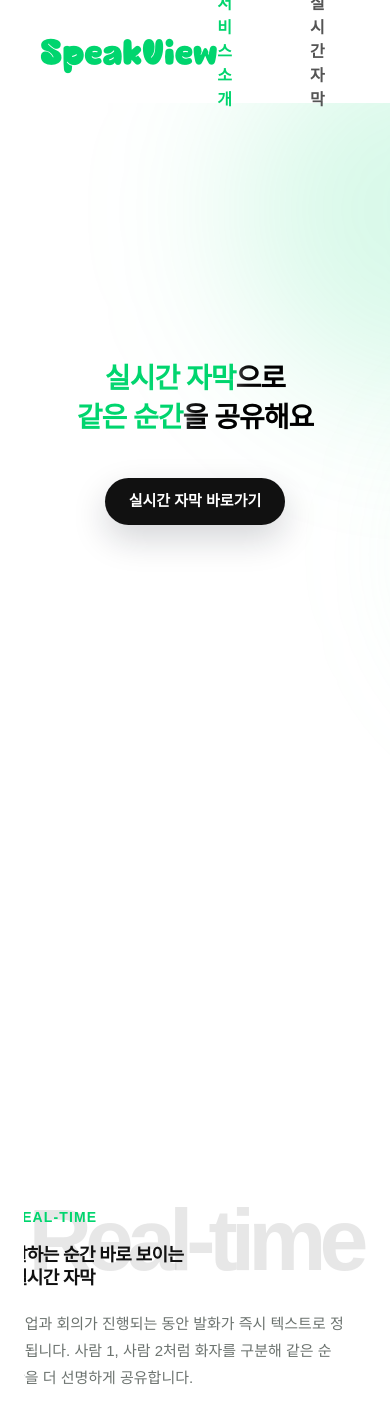
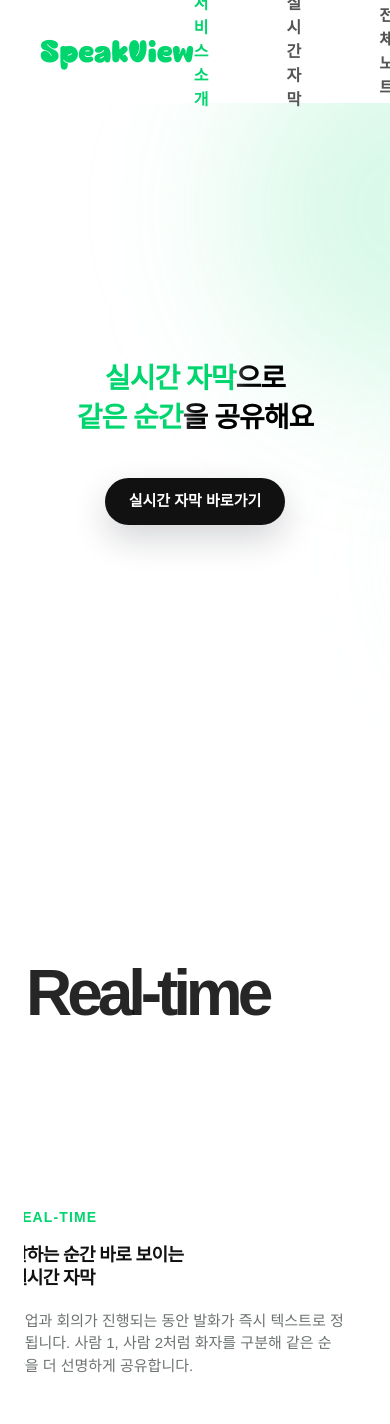
Before and after one commit to TUK-subtitle/project-FE, a React (Vite) app: page /main in a window 390 px wide. Shown: the top 1424 px of the page. Built offline with nearby package versions, Linux system fonts and the light colour scheme; no server answers; a web font is replaced by a local one.

Commit message:
feat:온보딩 디자인 수정

```diff
--- a/src/pages/MainPage.tsx
+++ b/src/pages/MainPage.tsx
@@ -96,8 +96,18 @@ export default function MainPage() {
   const summaryOpacity = clamp((showcaseProgress - 0.58) / 0.18, 0, 1);
   const realtimeContentProgress = clamp((showcaseProgress - 0.04) / 0.56, 0, 1);
   const summaryContentProgress = clamp((showcaseProgress - 0.62) / 0.3, 0, 1);
-  const realtimeContentTranslateY = 36 - realtimeContentProgress * 180;
-  const summaryContentTranslateY = 36 - summaryContentProgress * 180;
+  const realtimeContentTranslateY =
+    realtimeContentProgress < 0.22
+      ? 36 - (realtimeContentProgress / 0.22) * 88
+      : realtimeContentProgress < 0.76
+        ? -52
+        : -52 - ((realtimeContentProgress - 0.76) / 0.24) * 92;
+  const summaryContentTranslateY =
+    summaryContentProgress < 0.14
+      ? 36 - (summaryContentProgress / 0.14) * 92
+      : summaryContentProgress < 0.9
+        ? -56
+        : -56 - ((summaryContentProgress - 0.9) / 0.1) * 88;
   const showcaseSectionTop = showcaseRef.current?.offsetTop ?? 0;
   const showcaseSectionHeight = showcaseRef.current?.offsetHeight ?? 0;
   const showcaseCanvasHeight = Math.max(viewportHeight - 103, 0);
@@ -121,7 +131,7 @@ export default function MainPage() {
         >
           <Link
             to="/main"
-            className="font-['Chab'] text-[30px] leading-[64px] text-[#00d56e]"
+            className="font-['Chab'] text-[26px] leading-[64px] text-[#00d56e]"
           >
             SpeakView
           </Link>
@@ -282,7 +292,7 @@ function ShowcaseCard({
           </span>
         ))}
       </h2>
-      <p className="mt-5 text-[15px] leading-[1.8] text-[#6c736f]">
+      <p className="mt-5 text-[15px] leading-[1.5] text-[#6c736f]">
         {step.description}
       </p>
     </div>
@@ -304,7 +314,7 @@ function ShowcaseScene({
   return (
     <div className={`relative h-full ${isOverlay ? 'bg-white' : ''}`}>
       <div
-        className="pointer-events-none absolute left-1/2 top-[12%] z-0 -translate-x-1/2 whitespace-nowrap text-[88px] leading-none font-semibold tracking-[-0.08em] text-[#b9b9b9]/34 sm:text-[150px] lg:text-[240px]"
+        className="pointer-events-none absolute left-[36%] top-[4%] z-0 -translate-x-1/2 whitespace-nowrap text-[64px] leading-none font-semibold tracking-[-0.08em] text-black/85 sm:text-[110px] lg:text-[180px]"
       >
         {step.keyword}
       </div>
@@ -316,13 +326,13 @@ function ShowcaseScene({
         }}
       >
         <div
-          className={`absolute top-[11%] w-full max-w-[360px] ${isSummary ? 'left-[5%]' : 'right-[5%]'}`}
+          className="absolute top-[11%] w-full max-w-[360px] right-[5%]"
         >
           <ShowcaseCard step={step} />
         </div>
 
         <div
-          className={`absolute bottom-[10%] w-full max-w-[700px] ${isSummary ? 'left-[5%]' : 'right-[5%]'}`}
+          className="absolute bottom-[10%] w-full max-w-[700px] right-[5%]"
         >
           <div className="overflow-hidden rounded-[36px] border border-[#edf1ee] bg-white shadow-[0_30px_90px_rgba(17,24,39,0.1)]">
             <img
```
